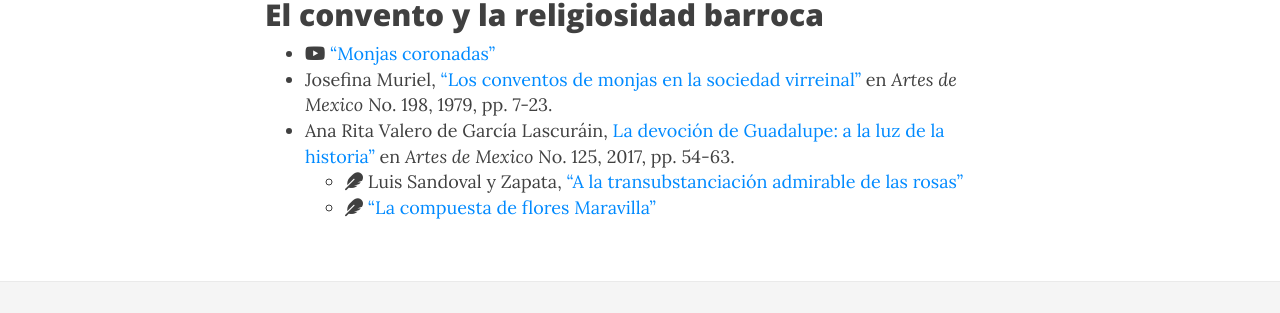
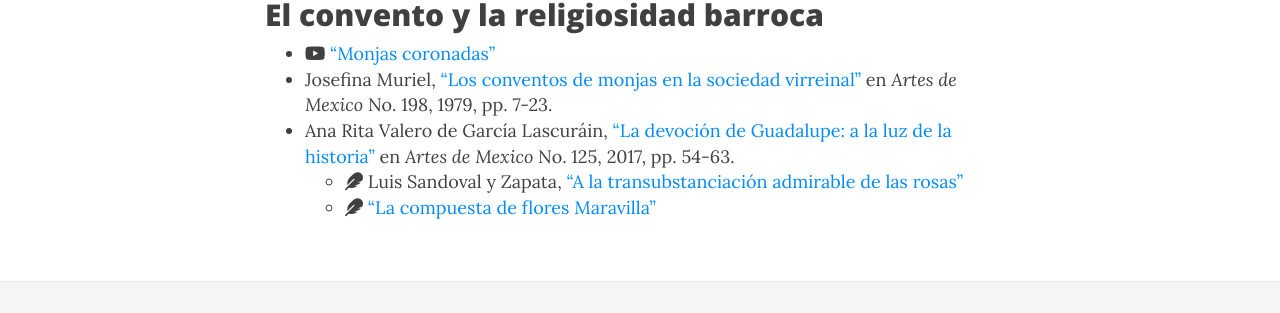
Before and after one commit to Hipomenes/sorjuana, a Jekyll site: the page built from syllabus.md, in a window 1280 px wide and 900 px high, scrolled down 1283 px. Shown: the part 385-698 px from the top of the window. Built offline with Jekyll 4.4.1, drawn with Linux system fonts in a browser that asks for light colours; nearby versions of some CDN libraries.

```diff
--- a/syllabus.md
+++ b/syllabus.md
@@ -41,6 +41,6 @@ bigimg: http://www.ilovelibraries.org/sites/default/files/palafoxianazoom.png
 
 - <i class="fab fa-youtube"></i> ["Monjas coronadas"](https://youtu.be/wnylNhdtx-Q)
 - Josefina Muriel, ["Los conventos de monjas en la sociedad virreinal"](https://bushare-my.sharepoint.com/:b:/g/personal/dhcg_bu_edu/EYgRw9KflY9AjyJXAV6PZF4BtIw_uZdXvMPa48A0DfrtXg?e=aE1I0I) en *Artes de Mexico* No. 198, 1979, pp. 7-23.
--  Ana Rita Valero de García Lascuráin, [La devoción de Guadalupe: a la luz de la historia"]() en *Artes de Mexico* No. 125, 2017, pp. 54-63.
+-  Ana Rita Valero de García Lascuráin, ["La devoción de Guadalupe: a la luz de la historia"]() en *Artes de Mexico* No. 125, 2017, pp. 54-63.
     - <i class="fas fa-feather"></i> Luis Sandoval y Zapata, ["A la transubstanciación admirable de las rosas"]()
     - <i class="fas fa-feather"></i> ["La compuesta de flores Maravilla"]()
```
